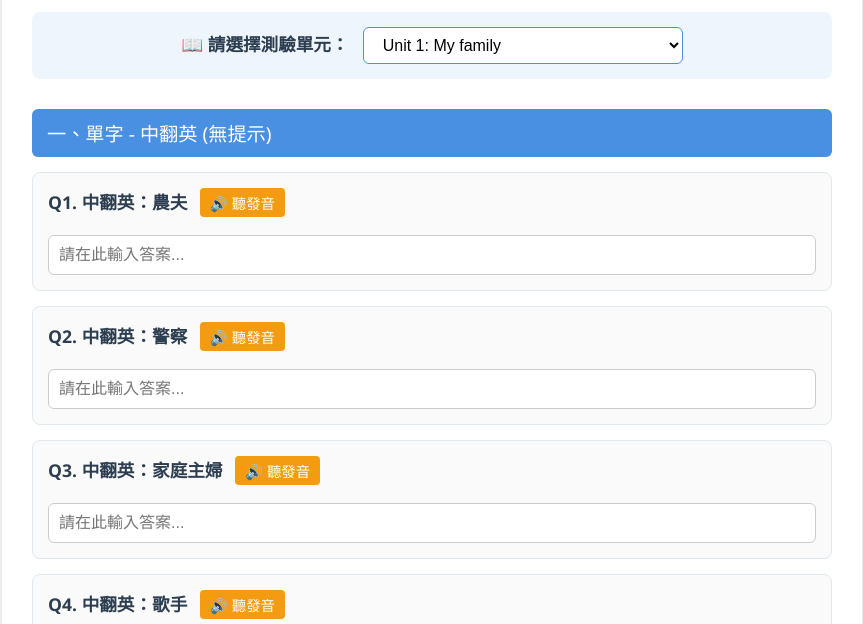
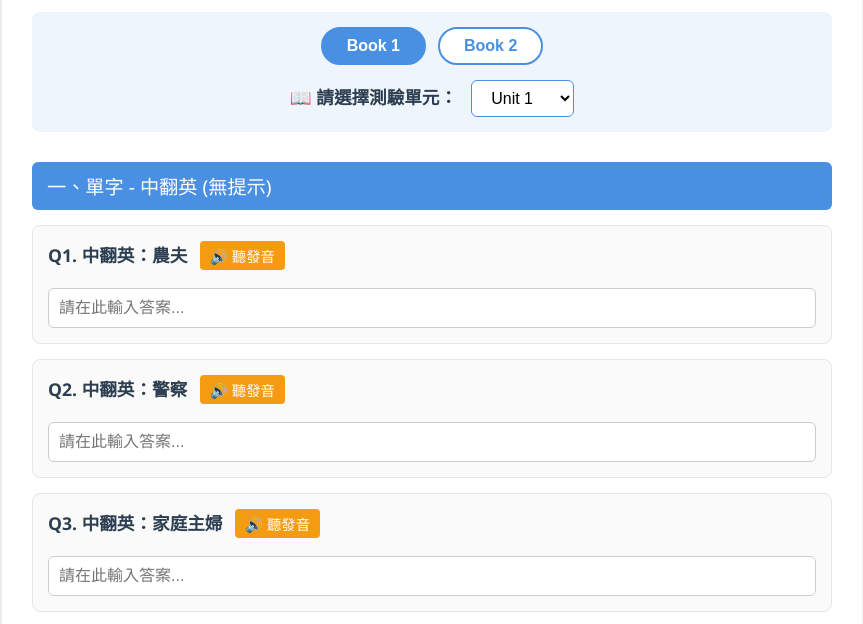
Before and after one commit to nicolekaovsantics/spotlight-reading, a plain HTML site: page index.html in a window 1280 px wide. Shown: the part 117-741 px from the top of the page, without its empty margins (208-1071 px from the left). Drawn offline with Linux system fonts and the light colour scheme.

Commit message:
Update index.html
ADD BOOK 2

```diff
--- a/index.html
+++ b/index.html
@@ -35,6 +35,31 @@
       text-align: center;
       color: #333;
       margin-bottom: 15px;
+    }
+
+    /* 冊別切換按鈕區樣式 (新加) */
+    .book-tabs {
+      display: flex;
+      justify-content: center;
+      gap: 12px;
+      margin-bottom: 15px;
+    }
+
+    .book-btn {
+      padding: 8px 24px;
+      font-size: 1rem;
+      font-weight: bold;
+      border: 2px solid var(--primary-color);
+      background-color: white;
+      color: var(--primary-color);
+      border-radius: 20px;
+      cursor: pointer;
+      transition: all 0.2s ease;
+    }
+
+    .book-btn.active {
+      background-color: var(--primary-color);
+      color: white;
     }
 
     /* 單元選擇器樣式 */
@@ -193,26 +218,33 @@
 <div class="container">
   <h1 id="unitTitle">Spotlight on Reading 英文測驗</h1>
 
-  <!-- 16 課選單區塊 -->
+  <!-- 雙層選單區塊：冊別 + 課別 -->
   <div class="unit-selector-container">
+    <!-- 1. 冊別頁籤 (Book 1 / Book 2) -->
+    <div class="book-tabs">
+      <button type="button" class="book-btn active" id="btnBook1" onclick="switchBook(1)">Book 1</button>
+      <button type="button" class="book-btn" id="btnBook2" onclick="switchBook(2)">Book 2</button>
+    </div>
+
+    <!-- 2. 課別選擇選單 -->
     <label for="unitSelect">📖 請選擇測驗單元：</label>
     <select id="unitSelect" onchange="switchUnit(this.value)">
-      <option value="1">Unit 1: My family</option>
-      <option value="2">Unit 2: Follow the Rules</option>
-      <option value="3">Unit 3: A Nice Trip</option>
-      <option value="4">Unit 4: Sports</option>
-      <option value="5">Unit 5: The Concert</option>
-      <option value="6">Unit 6: Keeping Animals Safe</option>
-      <option value="7">Unit 7: Daily Life</option>
-      <option value="8">Unit 8: My Meals</option>
-      <option value="9">Unit 9: After-School Activities</option>
-      <option value="10">Unit 10: At the Pet Store</option>
-      <option value="11">Unit 11: A Costume Party</option>
-      <option value="12">Unit 12: A Bad Dream</option>
-      <option value="13">Unit 13: Using Apps for Traveling</option>
-      <option value="14">Unit 14: Shopping at the Supermarket</option>
-      <option value="15">Unit 15: Best Friends</option>
-      <option value="16">Unit 16: The Most Popular Pets</option>
+      <option value="1">Unit 1</option>
+      <option value="2">Unit 2</option>
+      <option value="3">Unit 3</option>
+      <option value="4">Unit 4</option>
+      <option value="5">Unit 5</option>
+      <option value="6">Unit 6</option>
+      <option value="7">Unit 7</option>
+      <option value="8">Unit 8</option>
+      <option value="9">Unit 9</option>
+      <option value="10">Unit 10</option>
+      <option value="11">Unit 11</option>
+      <option value="12">Unit 12</option>
+      <option value="13">Unit 13</option>
+      <option value="14">Unit 14</option>
+      <option value="15">Unit 15</option>
+      <option value="16">Unit 16</option>
     </select>
   </div>
 
@@ -250,6 +282,22 @@
 </div>
 
 <script>
+  // 當前選擇的冊別 (預設 Book 1)
+  let currentBook = 1;
+
+  // 切換冊別 (Book 1 / Book 2)
+  function switchBook(bookNum) {
+    currentBook = bookNum;
+
+    // 更新按鈕樣式
+    document.getElementById("btnBook1").classList.toggle("active", bookNum === 1);
+    document.getElementById("btnBook2").classList.toggle("active", bookNum === 2);
+
+    // 重新載入當前下拉選單所選的 Unit 題目
+    const currentUnit = document.getElementById("unitSelect").value;
+    switchUnit(currentUnit);
+  }
+
   // 發音功能
   function speakText(text) {
     if ('speechSynthesis' in window) {
@@ -263,7 +311,9 @@
 
   // 動態切換單元 JS 檔
   function switchUnit(unitNum) {
-    // 清空目前畫面
+    // 清空目前畫面與重新顯示表單
+    document.getElementById("quizForm").classList.remove("hidden");
+    document.getElementById("resultArea").classList.add("hidden");
     document.getElementById("wordsSentencesArea").innerHTML = "";
     document.getElementById("clozeQuestions").innerHTML = "";
     document.getElementById("readingQuestions").innerHTML = "";
@@ -274,15 +324,16 @@
     const oldScript = document.getElementById("dynamicUnitScript");
     if (oldScript) oldScript.remove();
 
-    // 載入新腳本
+    // 載入新腳本 (自動判定 spotlight1 或 spotlight2 資料夾)
     const script = document.createElement("script");
     script.id = "dynamicUnitScript";
-    script.src = `data/spotlight1/unit${unitNum}.js`;
+    script.src = `data/spotlight${currentBook}/unit${unitNum}.js`;
+
     script.onload = () => {
       renderQuiz();
     };
     script.onerror = () => {
-      alert(`Unit ${unitNum} 的題庫檔 (unit${unitNum}.js) 還沒建立喔！`);
+      alert(`Book ${currentBook} Unit ${unitNum} 的題庫檔 (data/spotlight${currentBook}/unit${unitNum}.js) 還沒建立喔！`);
     };
     document.body.appendChild(script);
   }
@@ -359,7 +410,7 @@
     }
   }
 
-  // 初始化預設載入 Unit 1
+  // 初始化預設載入 Book 1 Unit 1
   document.addEventListener("DOMContentLoaded", () => {
     switchUnit(1);
   });
```
